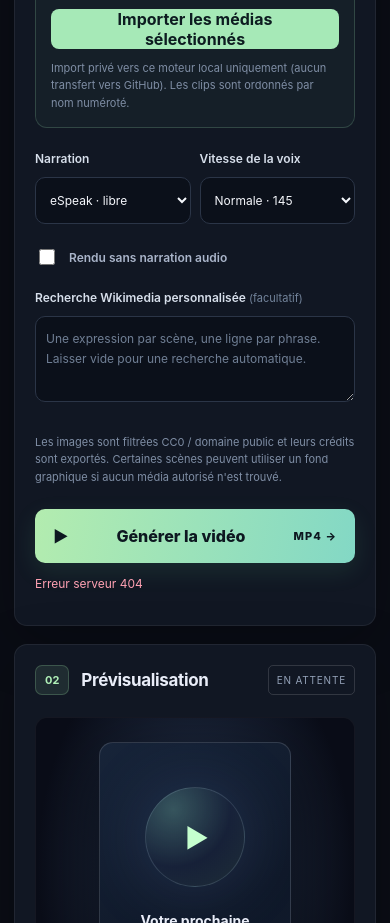
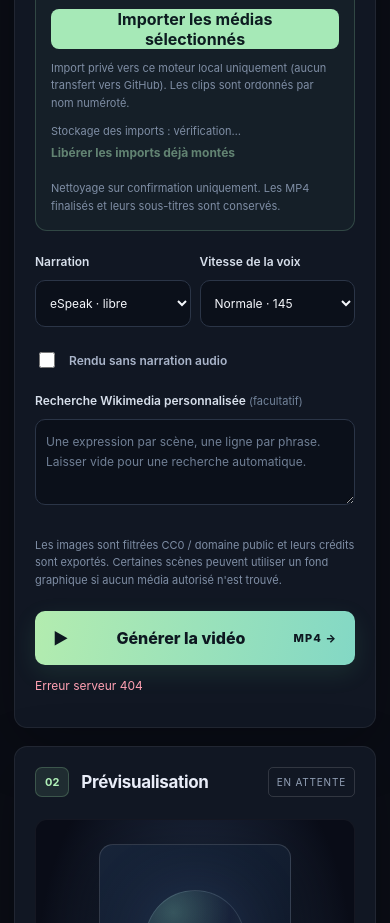
Before and after one commit to dbrckk/Moneyprinterturbo_perso, a plain HTML site: page web/index.html in a window 390 px wide. Shown: the part 1148-2071 px from the top of the page. Drawn offline with Linux system fonts and the light colour scheme; no server answers.

Commit message:
feat(ui): show phone media storage and explicit completed-import cleanup

```diff
--- a/web/index.html
+++ b/web/index.html
@@ -50,6 +50,11 @@
                 <button id="delete-media" class="text-button" type="button" hidden>Effacer l'import</button>
               </div>
               <p id="media-note" class="microcopy" role="status" aria-live="polite">Import privé vers ce moteur local uniquement (aucun transfert vers GitHub). Les clips sont ordonnés par nom numéroté.</p>
+              <div class="media-storage">
+                <p id="storage-stats" class="microcopy" role="status" aria-live="polite">Stockage des imports : vérification…</p>
+                <button id="clean-media" class="text-button" type="button" disabled>Libérer les imports déjà montés</button>
+                <p class="microcopy">Nettoyage sur confirmation uniquement. Les MP4 finalisés et leurs sous-titres sont conservés.</p>
+              </div>
             </div>
             <div class="double">
               <div><label for="tts">Narration</label><select id="tts"><option value="espeak">eSpeak · libre</option><option value="piper" disabled>Piper · modèle absent</option></select></div>
```
